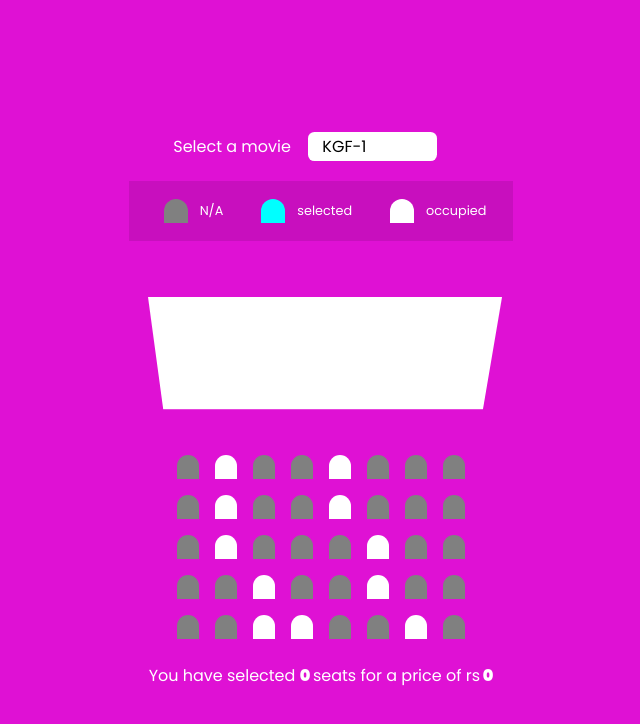
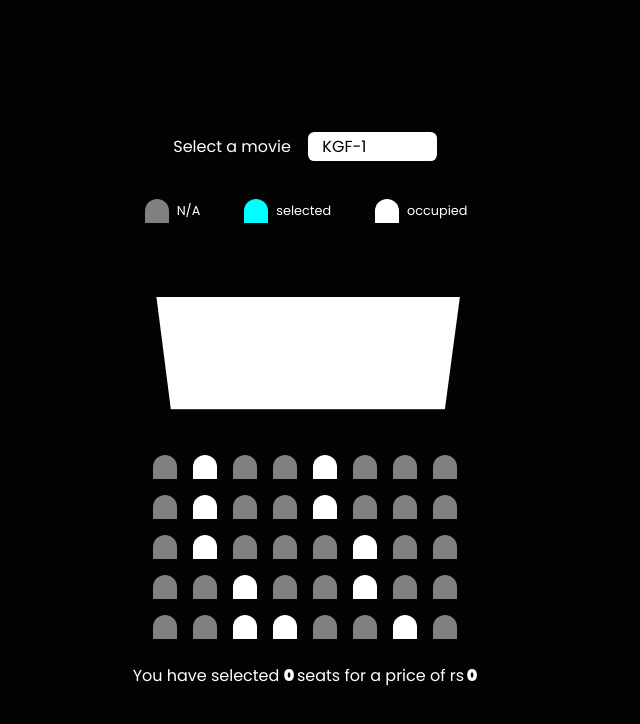
Before and after one commit to magesh100/seat-reservation, a plain HTML site: page index.html in a window 1280 px wide. Shown: the whole page, without its empty margins (335-975 px from the left). Drawn offline with Linux system fonts and the light colour scheme.

Commit message:
update
yes

```diff
--- a/styles/style.css
+++ b/styles/style.css
@@ -4,7 +4,7 @@
   --selected: #078d19;
   --text-color: #777;
   --white: #fff;
-  --dark-text: #df11d4;
+  --dark-text: #030303;
 }
 
 *,
@@ -75,7 +75,7 @@ img{
   justify-content: space-between;
   align-items: center;
   text-align: center;
-  margin-left: 2rem;
+  margin-left: 0rem;
 }
 .showcase-details li{
   display: flex;
@@ -85,26 +85,27 @@ img{
   padding:5px;
 }
 .showcase-details li small{
-  margin-left:4px ;
+  margin-right:6px ;
+
 }
 .screen-details{
-  width:21rem;
+  width:20rem;
   margin-top: 1.5rem;
   perspective:1000px ;
 }
 
 .screen{
-  margin-left:6rem ;
+
   background-color:white ;
   height:9rem;
-  width:100%;
+  width:90%;
   margin:1.2rem;
   transform:rotateX(-45deg);
   box-shadow:0 3px 10px rgba(255,255,255,0);
 }
 .row{
   display: flex;
-  margin-left: 2rem;
+  margin-left: 0rem;
 
 }
 .text{
@@ -115,5 +116,5 @@ img{
 }
 .description{
   margin-top: 1rem;
-  margin-left:2rem ;
+
 }
```
